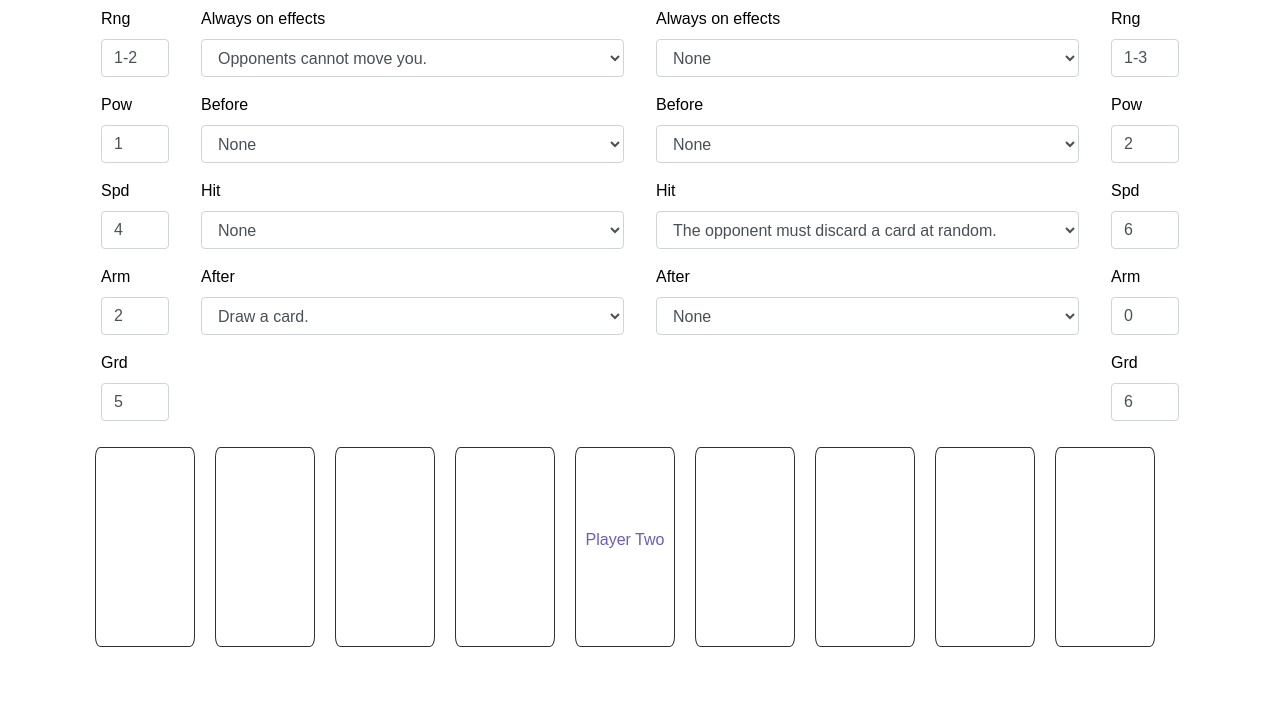
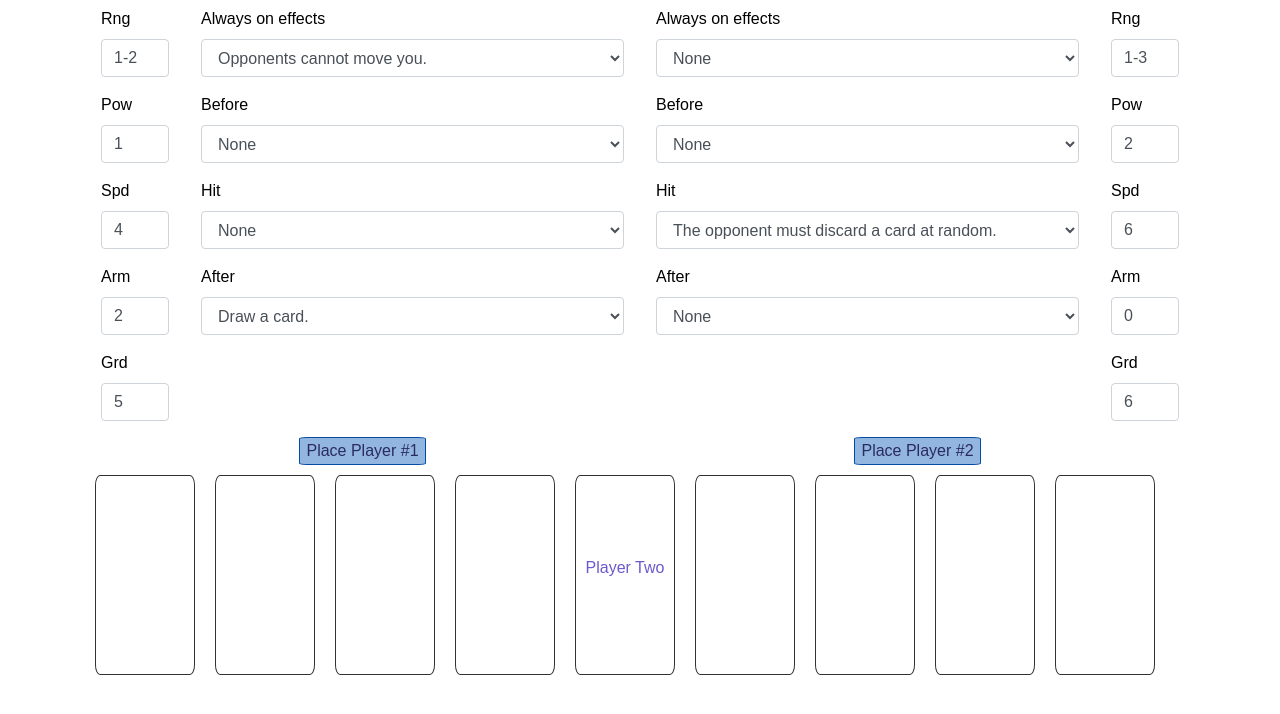
Before and after one commit to Cuddl3s/exceed-app, a website built with webpack: page src/index.html in a window 1280 px wide. Shown: the part 68-782 px from the top of the page. Built offline with nearby package versions, Linux system fonts and the light colour scheme.

Commit message:
working on creating place button and its function

```diff
--- a/src/index.html
+++ b/src/index.html
@@ -117,6 +117,10 @@
         </div>
       </div>
     </div>
+    <div class="button-holder">
+      <button id="place-player-one-button" class="button">Place Player #1</button>
+      <button id="place-player-two-button" class="button">Place Player #2</button>
+    </div>
     <div id="game-field">
       <div class="card-field"></div>
       <div class="card-field"></div>
--- /dev/null
+++ b/src/styles/buttons.scss
@@ -0,0 +1,22 @@
+.button-holder {
+  display: flex;
+  justify-content: space-around;
+
+  .button {
+    cursor: pointer;
+    border: 1px solid #044ca2;
+    border-radius: 6%;
+    font-size: 16px;
+    background-color: #93b6e0;
+    color: #2b2b61;
+  }
+
+  .button:hover {
+    background-color: #405eec;
+    color: white;
+  }
+
+  .button:focus-visible {
+    border: 2px solid #044ca2;
+  }
+}
--- a/src/styles/index.scss
+++ b/src/styles/index.scss
@@ -1,5 +1,6 @@
 @import './game-field.scss';
 @import './configurator.scss';
+@import './buttons.scss';
 
 $body-color: slateblue;
 
```
